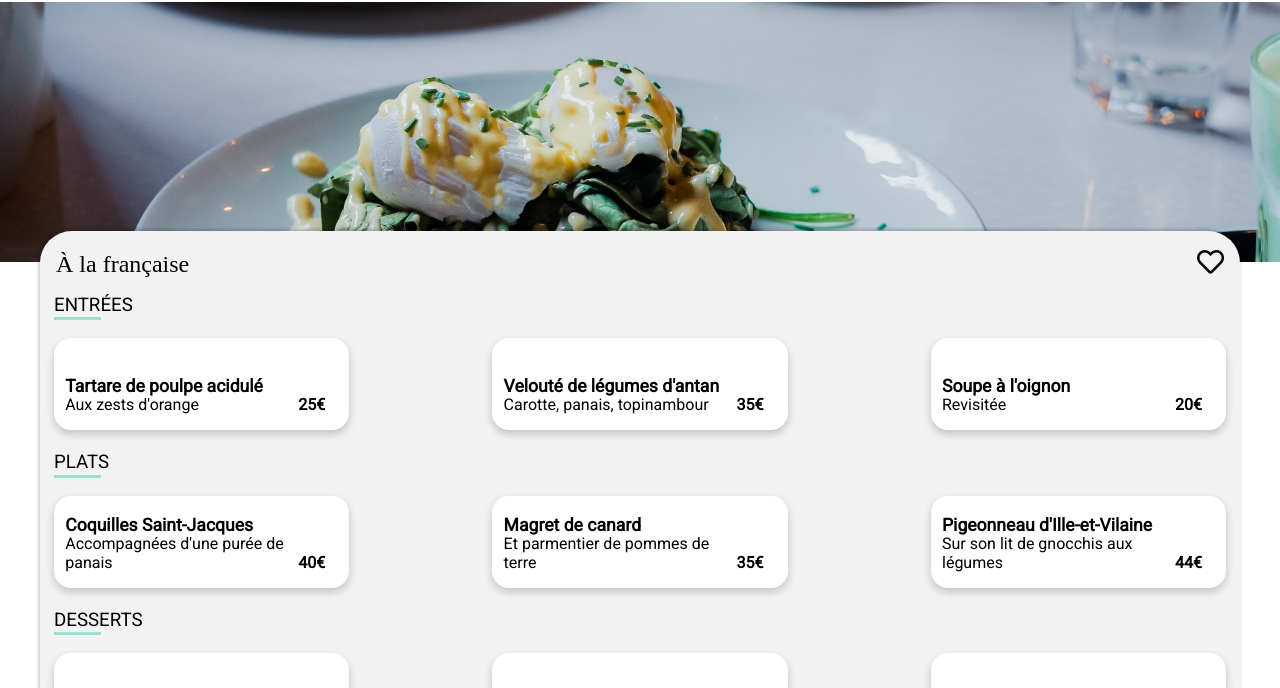
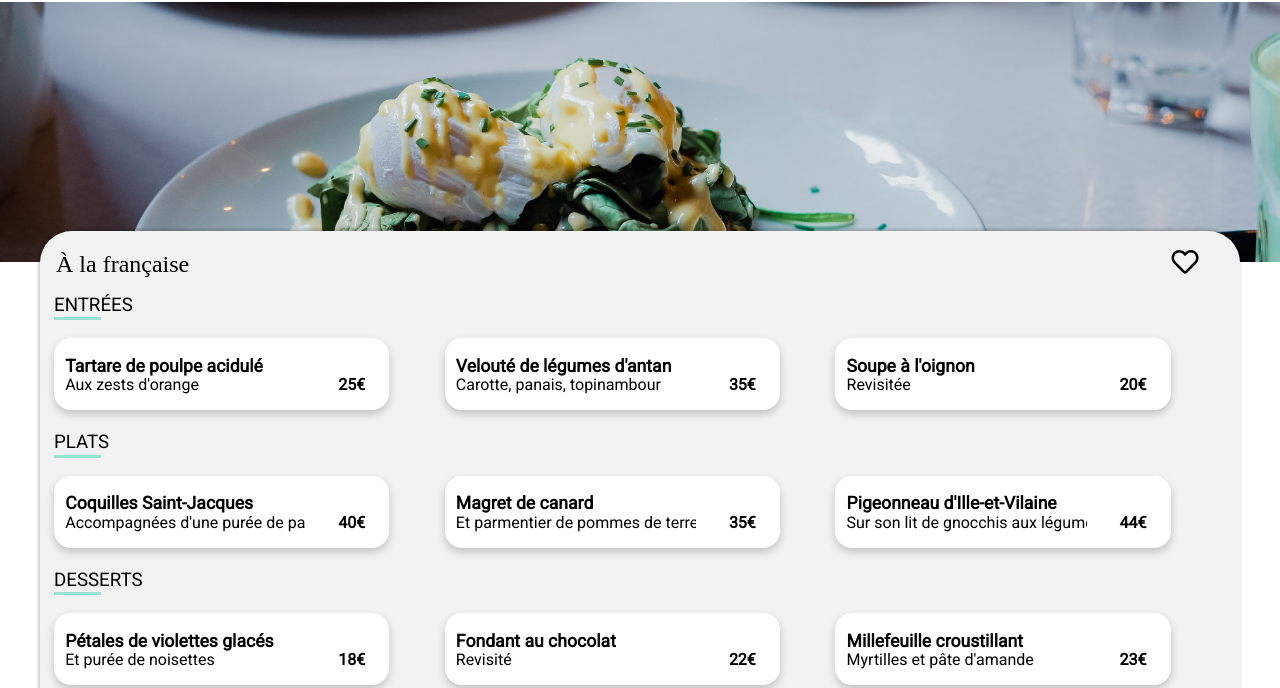
Before and after one commit to FlorianBeau/FlorianBeau_3_15092021, a website: page html/menu-a-la-francaise.html in a window 1280 px wide. Shown: the part 72-760 px from the top of the page. Drawn offline with Linux system fonts and the light colour scheme; a web font is replaced by a local one.

Commit message:
Finitions 4

```diff
--- a/sass/menus-restaurants.scss
+++ b/sass/menus-restaurants.scss
@@ -26,7 +26,7 @@ h4 {
 
 // Body //
 body {
-  min-width: 300px;
+  min-width: 307px;
 
   header {
     max-width: 1200px;
@@ -93,11 +93,12 @@ body {
       }
       .far.fa-heart {
         font-size: 27px;
+        cursor: pointer;
       }
 
       > div:last-child {
         position: relative;
-        margin: 0 1rem 0 1rem;
+        margin: 0 2.6rem 0 1rem;
       }
     }
 
@@ -134,8 +135,19 @@ body {
       }
 
       .div-cards {
+        display: flex;
+        flex: 1;
+        width: 100%;
         flex-wrap: wrap;
         margin: 0.5rem 0;
+
+        @media screen and (min-width: 344px) {
+          display: flex;
+          flex: 1;
+          width: 100%;
+          flex-wrap: wrap;
+          margin: 0.5rem 0;
+        }
       }
 
       .contenu-card {
@@ -146,14 +158,22 @@ body {
         align-items: flex-end;
         border-radius: 17px;
         box-shadow: 0 4px 8px rgb(0 0 0 / 20%);
-        width: 260px;
-        height: 60px;
+        width: 88%;
+        height: 40px;
+
+        @media screen and (min-width: 344px) {
+          width: 300px;
+        }
       }
       .contenu-card-text {
         display: flex;
         flex-direction: column;
         height: auto;
         justify-content: space-between;
+        overflow: hidden;
+        white-space: nowrap;
+        text-overflow: ellipsis;
+        max-width: 80%;
         h4 {
           margin: 0;
           font-size: 1.1rem;
--- a/sass/style.scss
+++ b/sass/style.scss
@@ -250,6 +250,18 @@ body {
           justify-content: flex-end;
           align-items: center;
           font-size: 25px;
+
+          .far.fa-heart {
+            color: #ff79da;
+            cursor: pointer;
+          }
+
+          &:hover {
+            .far.fa-heart-pink::before {
+              opacity: 1;
+              cursor: pointer;
+            }
+          }
         }
 
         // Images section 3 //
```
Also changed, not shown: index.html (+4 -0 lines), main.css, sass/menus-restaurants.css, 2 other files.
